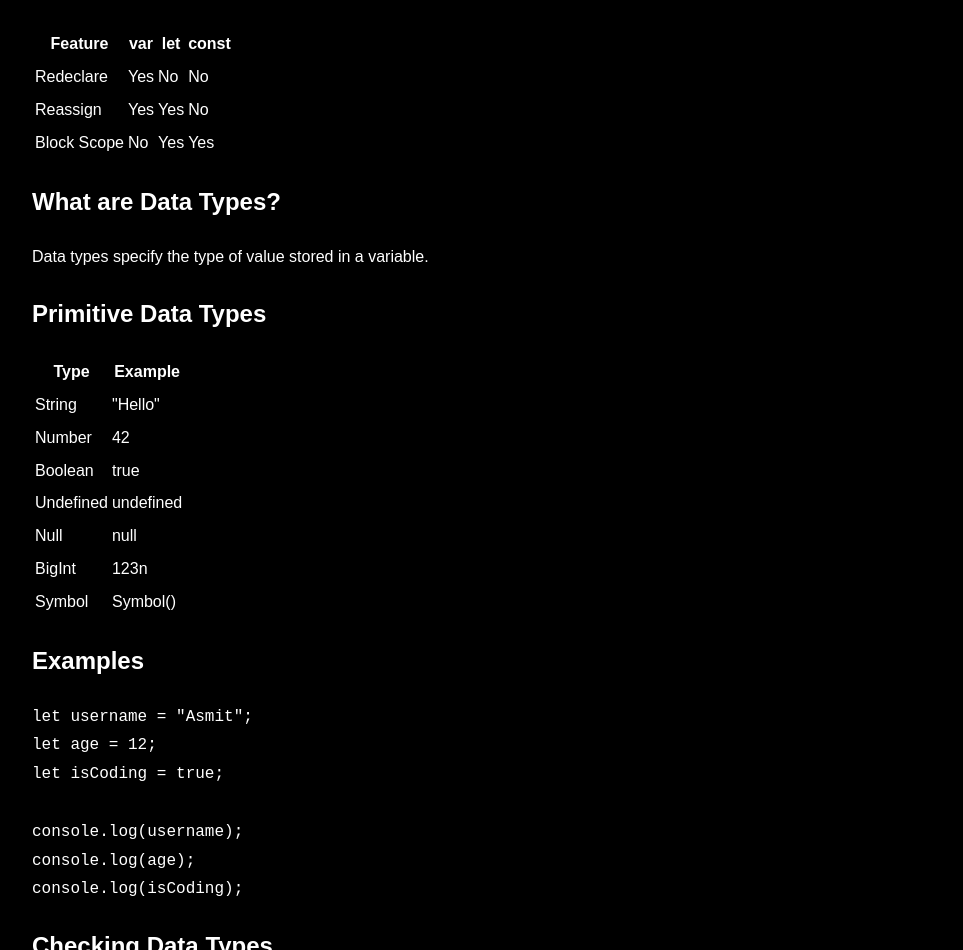
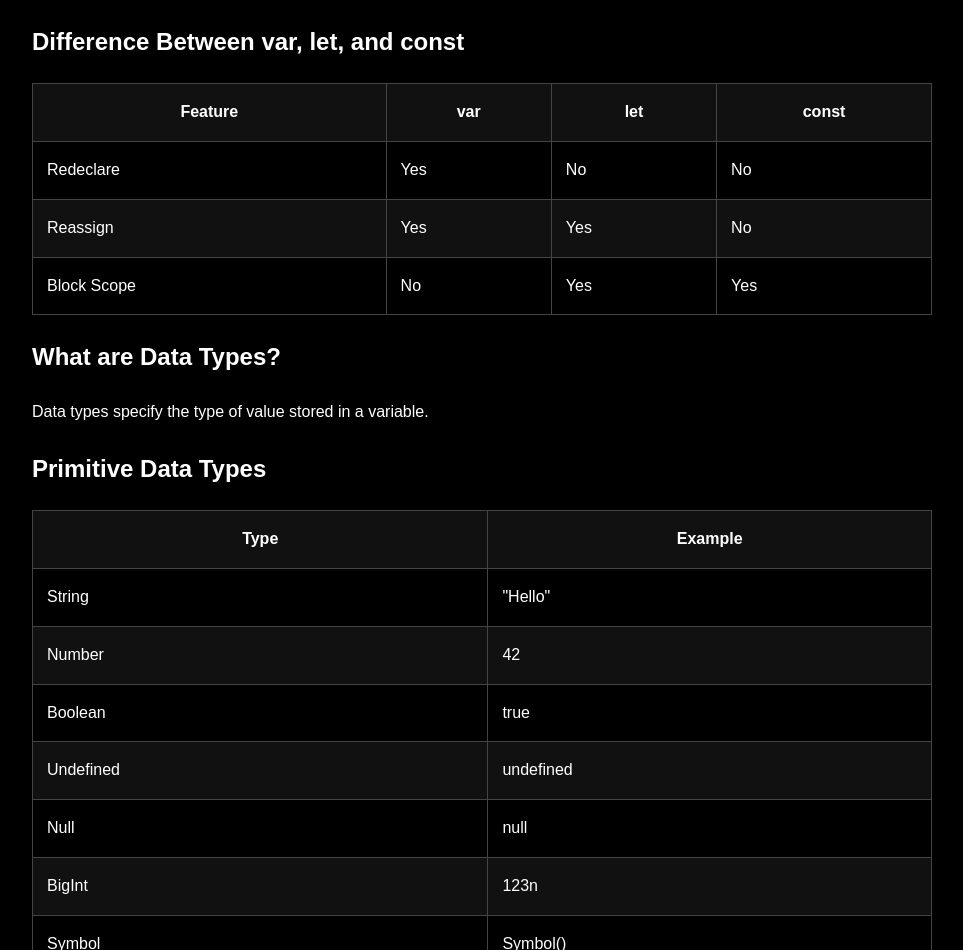
Before and after one commit to asmitbiswas/Project-Next-JS, a Next.js app in the folder app/: page /JavaScript/Variable_Data_Types in a window 1280 px wide. Shown: the part 1262-2212 px from the top of the page, without its empty margins (298-1261 px from the left). Built offline with nearby package versions, Linux system fonts and the light colour scheme.

Commit message:
Feature: var and data type page

```diff
--- a/app/app/(categories)/JavaScript/(JavaScriptTopics)/Variable_Data_Types/page.tsx
+++ b/app/app/(categories)/JavaScript/(JavaScriptTopics)/Variable_Data_Types/page.tsx
@@ -38,7 +38,10 @@ export default function VariablesAndDataTypes() {
         <pre
         style={{
             overflowX:"auto",
-            padding:"14px"
+            padding:"14px",
+            borderRadius:"12px",
+            background:"#111",
+            borderLeft:"6px solid rgb(13 200 13)"
         }}
         >
 {`var name = "DevVault";
@@ -52,7 +55,15 @@ console.log(name);`}
 
         <h2>let</h2>
 
-        <pre>
+        <pre
+          style={{
+            overflowX:"auto",
+            padding:"14px",
+            borderRadius:"12px",
+            background:"#111",
+            borderLeft:"6px solid rgb(13 200 13)"
+        }}
+        >
 {`let age = 18;
 age = 19;
 
@@ -66,7 +77,15 @@ console.log(age);`}
 
         <h2>const</h2>
 
-        <pre>
+        <pre
+          style={{
+            overflowX:"auto",
+            padding:"14px",
+            borderRadius:"12px",
+            background:"#111",
+            borderLeft:"6px solid rgb(13 200 13)"
+        }}
+        >
 {`const pi = 3.14159;
 
 console.log(pi);`}
@@ -78,34 +97,130 @@ console.log(pi);`}
 
         <h2>Difference Between var, let, and const</h2>
 
-        <table>
+        <table
+        style={{
+            borderCollapse:"collapse",
+            width:"100%",
+            margin:"25 0",
+            overflowX:"auto",
+            border:"1px solid #444"
+        }}
+        >
           <tbody>
             <tr>
-              <th>Feature</th>
-              <th>var</th>
-              <th>let</th>
-              <th>const</th>
+              <th
+              style={{
+                border:"1px solid #444",
+                padding:"14px",
+                background:"#111"
+              }}
+              >Feature</th>
+              <th
+                   style={{
+                border:"1px solid #444",
+                padding:"14px",
+                background:"#111"
+              }}
+              >var</th>
+              <th
+                   style={{
+                border:"1px solid #444",
+                padding:"14px",
+                background:"#111"
+              }}
+              >let</th>
+              <th
+                   style={{
+                border:"1px solid #444",
+                padding:"14px",
+                background:"#111"
+              }}
+              >const</th>
             </tr>
 
             <tr>
-              <td>Redeclare</td>
-              <td>Yes</td>
-              <td>No</td>
-              <td>No</td>
+              <td
+              style={{
+                padding:"14px",
+                border:"1px solid #444"
+              }}
+              >Redeclare</td>
+              <td
+               style={{
+                padding:"14px",
+                border:"1px solid #444"
+              }}
+              >Yes</td>
+              <td
+               style={{
+                padding:"14px",
+                border:"1px solid #444"
+              }}
+              >No</td>
+              <td
+               style={{
+                padding:"14px",
+                border:"1px solid #444"
+              }}
+              >No</td>
             </tr>
 
             <tr>
-              <td>Reassign</td>
-              <td>Yes</td>
-              <td>Yes</td>
-              <td>No</td>
+              <td
+                   style={{
+                border:"1px solid #444",
+                padding:"14px",
+                background:"#111"
+              }}
+              >Reassign</td>
+              <td
+                   style={{
+                border:"1px solid #444",
+                padding:"14px",
+                background:"#111"
+              }}
+              >Yes</td>
+              <td
+                   style={{
+                border:"1px solid #444",
+                padding:"14px",
+                background:"#111"
+              }}
+              >Yes</td>
+              <td
+                   style={{
+                border:"1px solid #444",
+                padding:"14px",
+                background:"#111"
+              }}
+              >No</td>
             </tr>
 
             <tr>
-              <td>Block Scope</td>
-              <td>No</td>
-              <td>Yes</td>
-              <td>Yes</td>
+              <td
+               style={{
+                padding:"14px",
+                border:"1px solid #444"
+              }}
+              >Block Scope</td>
+              <td
+               style={{
+                padding:"14px",
+                border:"1px solid #444"
+              }}
+              >No</td>
+              <td
+               style={{
+                padding:"14px",
+                border:"1px solid #444"
+              }}
+              >Yes</td>
+              <td
+               style={{
+                padding:"14px",
+                border:"1px solid #444"
+              }}
+              >Yes</td>
             </tr>
           </tbody>
         </table>
@@ -118,53 +233,157 @@ console.log(pi);`}
 
         <h2>Primitive Data Types</h2>
 
-        <table>
+        <table
+              style={{
+            borderCollapse:"collapse",
+            width:"100%",
+            margin:"25 0",
+            overflowX:"auto",
+            border:"1px solid #444"
+        }}
+        >
           <tbody>
             <tr>
-              <th>Type</th>
-              <th>Example</th>
+              <th
+               style={{
+                border:"1px solid #444",
+                padding:"14px",
+                background:"#111"
+              }}
+              >Type</th>
+              <th
+               style={{
+                border:"1px solid #444",
+                padding:"14px",
+                background:"#111"
+              }}
+              >Example</th>
             </tr>
 
             <tr>
-              <td>String</td>
-              <td>"Hello"</td>
+              <td
+                 style={{
+                padding:"14px",
+                border:"1px solid #444"
+              }}
+              >String</td>
+              <td
+                 style={{
+                padding:"14px",
+                border:"1px solid #444"
+              }}
+              >"Hello"</td>
             </tr>
 
             <tr>
-              <td>Number</td>
-              <td>42</td>
+              <td
+               style={{
+                border:"1px solid #444",
+                padding:"14px",
+                background:"#111"
+              }}
+              >Number</td>
+              <td
+               style={{
+                border:"1px solid #444",
+                padding:"14px",
+                background:"#111"
+              }}
+              >42</td>
             </tr>
 
             <tr>
-              <td>Boolean</td>
-              <td>true</td>
+              <td
+                 style={{
+                padding:"14px",
+                border:"1px solid #444"
+              }}
+              >Boolean</td>
+              <td
+                 style={{
+                padding:"14px",
+                border:"1px solid #444"
+              }}
+              >true</td>
             </tr>
 
             <tr>
-              <td>Undefined</td>
-              <td>undefined</td>
+              <td
+               style={{
+                border:"1px solid #444",
+                padding:"14px",
+                background:"#111"
+              }}
+              >Undefined</td>
+              <td
+               style={{
+                border:"1px solid #444",
+                padding:"14px",
+                background:"#111"
+              }}
+              >undefined</td>
             </tr>
 
             <tr>
-              <td>Null</td>
-              <td>null</td>
+              <td
+                 style={{
+                padding:"14px",
+                border:"1px solid #444"
+              }}
+              >Null</td>
+              <td
+                 style={{
+                padding:"14px",
+                border:"1px solid #444"
+              }}
+              >null</td>
             </tr>
 
             <tr>
-              <td>BigInt</td>
-              <td>123n</td>
+              <td
+               style={{
+                border:"1px solid #444",
+                padding:"14px",
+                background:"#111"
+              }}
+              >BigInt</td>
+              <td
+                style={{
+                border:"1px solid #444",
+                padding:"14px",
+                background:"#111"
+              }}
+              >123n</td>
             </tr>
 
             <tr>
-              <td>Symbol</td>
-              <td>Symbol()</td>
+              <td
+                 style={{
+                padding:"14px",
+                border:"1px solid #444"
+              }}
+              >Symbol</td>
+              <td
+                 style={{
+                padding:"14px",
+                border:"1px solid #444"
+              }}
+              >Symbol()</td>
             </tr>
           </tbody>
         </table>
 
         <h2>Examples</h2>
 
-        <pre>
+        <pre
+          style={{
+            overflowX:"auto",
+            padding:"14px",
+            borderRadius:"12px",
+            background:"#111",
+            borderLeft:"6px solid rgb(13 200 13)"
+        }}
+        >
 {`let username = "Asmit";
 let age = 12;
 let isCoding = true;
@@ -180,7 +399,15 @@ console.log(isCoding);`}
           Use the <code>typeof</code> operator to check the type of a value.
         </p>
 
-        <pre>
+        <pre
+          style={{
+            overflowX:"auto",
+            padding:"14px",
+            borderRadius:"12px",
+            background:"#111",
+            borderLeft:"6px solid rgb(13 200 13)"
+        }}
+        >
 {`let language = "JavaScript";
 
 console.log(typeof language);`}
@@ -188,7 +415,15 @@ console.log(typeof language);`}
 
         <h2>Output</h2>
 
-        <pre>
+        <pre
+             style={{
+            overflowX:"auto",
+            padding:"14px",
+            borderRadius:"12px",
+            background:"#111",
+            borderLeft:"6px solid rgb(13 200 13)"
+        }}
+        >
 {`string`}
         </pre>
 
--- a/app/app/(categories)/JavaScript/page.tsx
+++ b/app/app/(categories)/JavaScript/page.tsx
@@ -19,7 +19,7 @@ export default function JavaScriptHome() {
 
         <ul>
           <li><Link href="/JavaScript/Introduction_to_JavaScript" style={{color:"white"}}>Introduction to JavaScript </Link></li>
-          <li>Variables and Data Types</li>
+          <li><Link href="/JavaScript/Variable_Data_Types" style={{color:"white"}}>Variables and Data Types</Link></li>
           <li>Operators</li>
           <li>Conditional Statements</li>
           <li>Loops</li>
```
